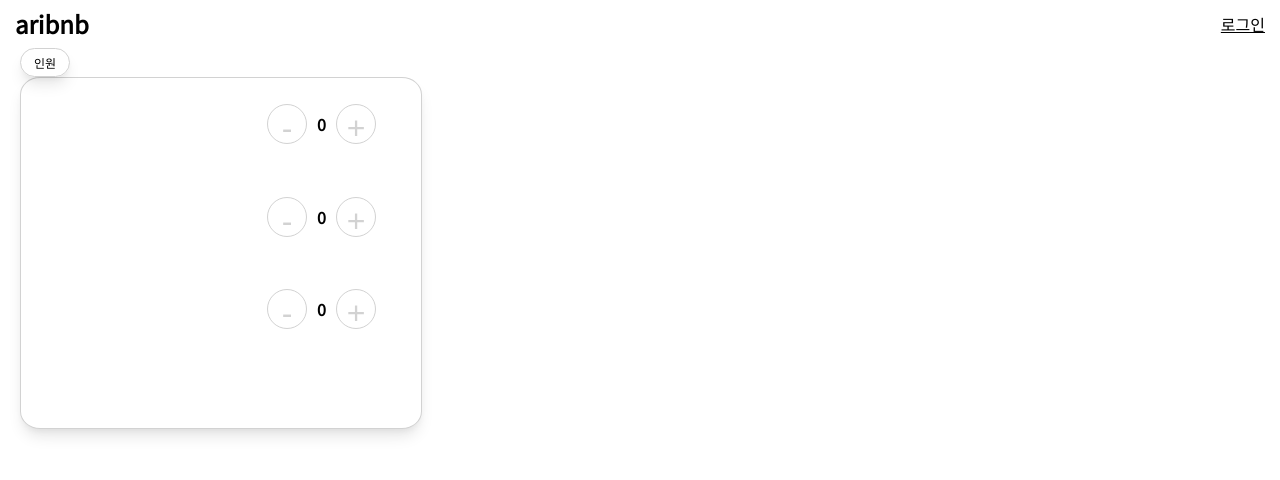
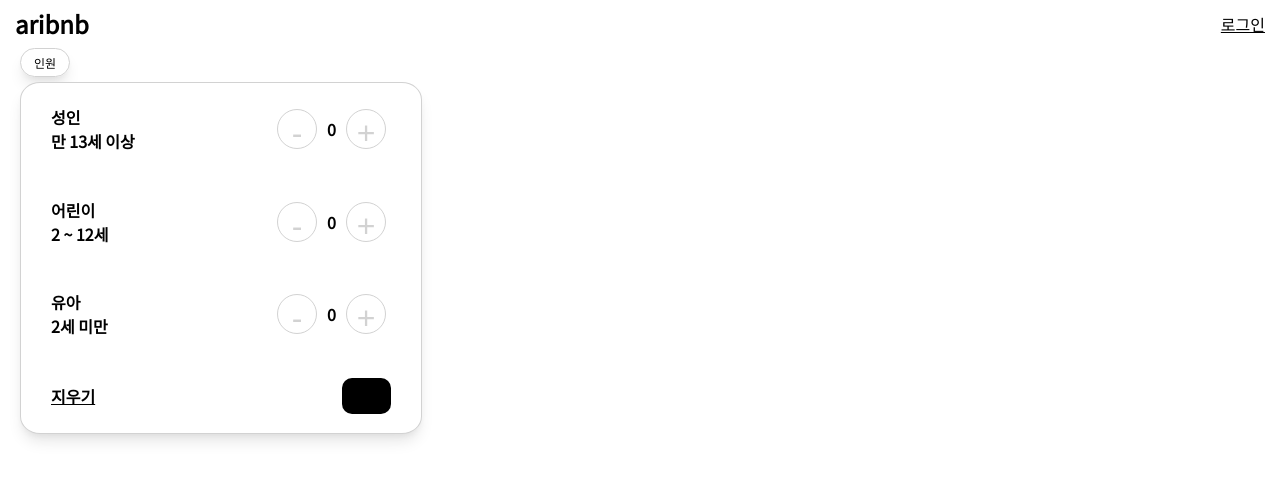
Before and after one commit to codesquad-member-2020/airbnb-10, a React app in the folder FE/airbnb/: page / in a window 1280 px wide. Both pictures are taken after a click on the button "인원". Shown: the top 480 px of the page. Built offline with nearby package versions, Linux system fonts and the light colour scheme.

Commit message:
[#16] Feat : 지우기 button과 저장 button을 지정하는 bottom Area 지정 및 style 속성 추가

```diff
--- a/FE/airbnb/src/components/header/personnel/Personnel.jsx
+++ b/FE/airbnb/src/components/header/personnel/Personnel.jsx
@@ -1,5 +1,5 @@
 import React, { useState } from "react";
-import { useSelector } from "react-redux";
+import { useSelector, useDispatch } from "react-redux";
 import PersonnelTabColumn from "./PersonnelTabColumn.jsx";
 
 import styled from "styled-components";
@@ -12,10 +12,12 @@
   decreaseChildCount,
   increaseBabyCount,
   decreaseBabyCount,
+  resetCount,
 } from "../../../modules/personnel.js";
 
 const Personnel = () => {
   const [isClick, setIsClick] = useState(false);
+  const dispatch = useDispatch();
 
   const { adultCount, childCount, babyCount, totalCount } = useSelector(
     (state) => state.personnelReducer,
@@ -37,43 +39,86 @@
     }
   };
 
+  const resetSelectPersonnel = () => {
+    dispatch(resetCount());
+  };
+
   return (
-    <Test>
+    <PersonnelWrap>
       <Button onClick={clickPersonBtn}>{judgeCurrentPersonnel()}</Button>
       {isClick && (
-        <PersonnelWrap>
+        <PersonnelModalWrap>
           <PersonnelTabColumn
             count={adultCount}
             onIncrease={increaseAdultCount}
             onDecrease={decreaseAdultCount}
+            personnelType="성인"
+            personnelScope="만 13세 이상"
           />
           <PersonnelTabColumn
             count={childCount}
             onIncrease={increaseChildCount}
             onDecrease={decreaseChildCount}
+            personnelType="어린이"
+            personnelScope="2 ~ 12세"
           />
           <PersonnelTabColumn
             count={babyCount}
             onIncrease={increaseBabyCount}
             onDecrease={decreaseBabyCount}
+            personnelType="유아"
+            personnelScope="2세 미만"
           />
-        </PersonnelWrap>
+          <BottomArea>
+            <ResetButton onClick={resetSelectPersonnel}>지우기</ResetButton>
+            <SaveButton>저장</SaveButton>
+          </BottomArea>
+        </PersonnelModalWrap>
       )}
-    </Test>
+    </PersonnelWrap>
   );
 };
 
 const MIN_COUNT = 0;
 
-const Test = styled.div`
+const PersonnelWrap = styled.div`
+  position: relative;
   padding-left: 20px;
 `;
 
-const PersonnelWrap = styled(ToggleWrap)`
+const PersonnelModalWrap = styled(ToggleWrap)`
+  margin-top: 5px;
+  position: absolute;
   display: flex;
   flex-direction: column;
+  align-items: center;
   width: 400px;
   height: 350px;
 `;
 
+const BottomArea = styled.div`
+  display: flex;
+  align-items: center;
+  justify-content: space-between;
+  width: 85%;
+  height: 20%;
+`;
+
+const ResetButton = styled.button`
+  text-decoration: underline;
+  font-weight: bold;
+  cursor: pointer;
+`;
+
+const SaveButton = styled.div`
+  font-size: 1rem;
+  text-align: center;
+  color: var(--white);
+  background-color: black;
+  cursor: pointer;
+  padding: 10px;
+  border-radius: 10px;
+  font-weight: bold;
+`;
+
 export default Personnel;
```
